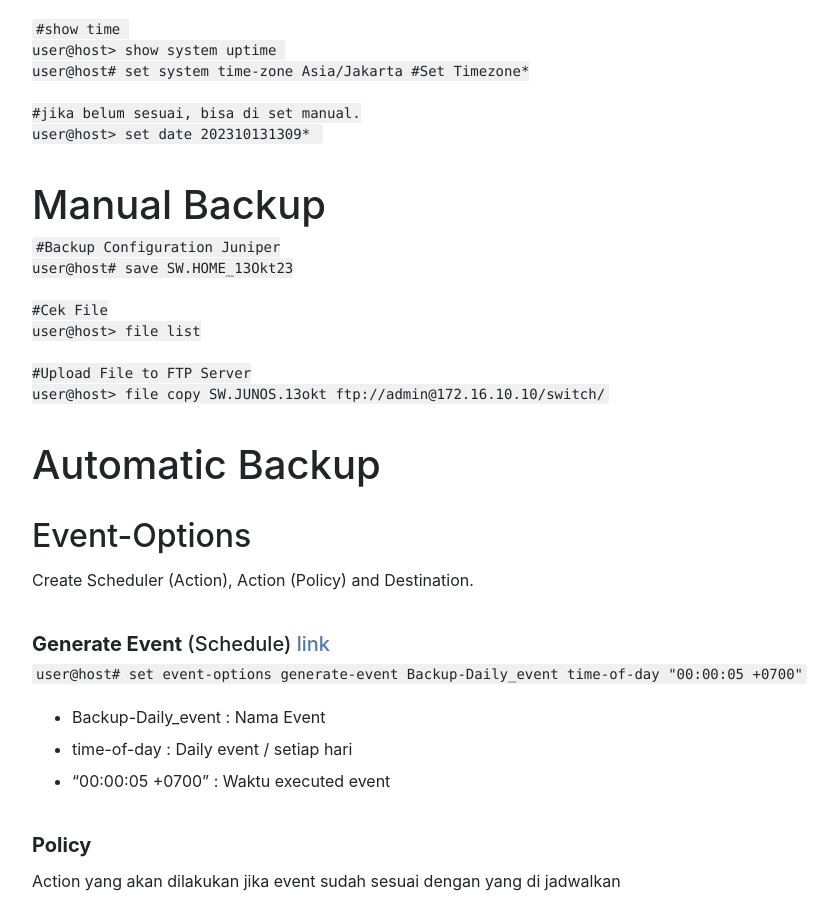
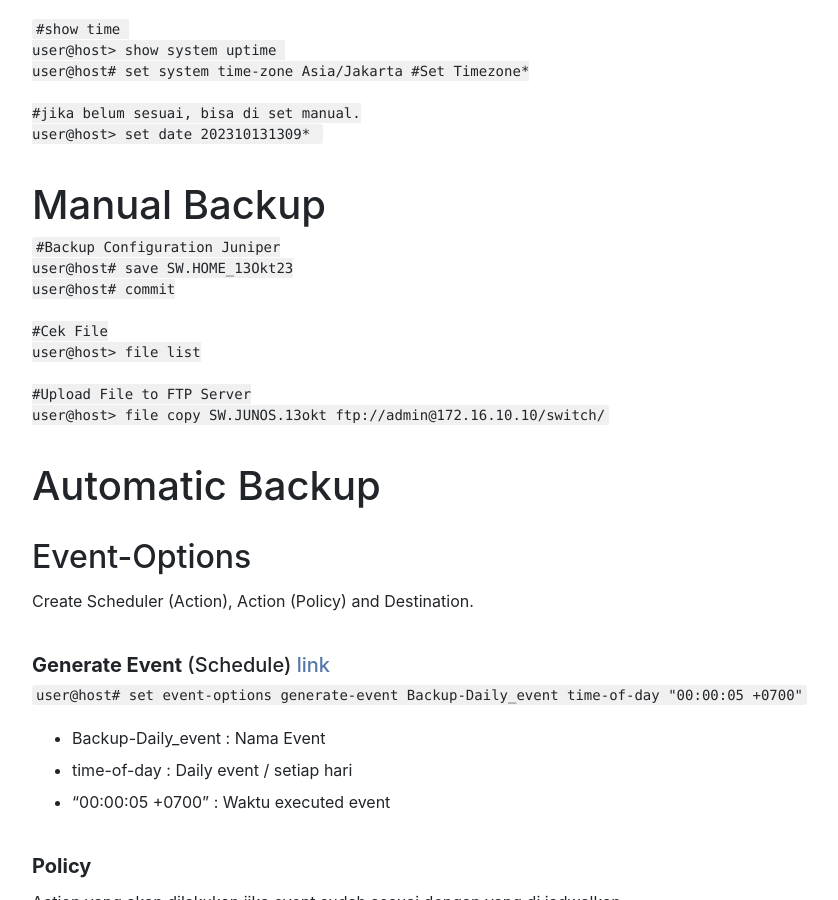
Before and after one commit to raflimaulanarizki/raflimaulanarizki.github.io, a Jekyll site: the page built from _posts/2023-10-30-Automatic_backup_Junos.md, in a window 1280 px wide and 900 px high, scrolled down 1069 px. Shown: the whole window, without its empty margins (208-1046 px from the left). Built offline with Jekyll 4.4.1, drawn with Linux system fonts in a browser that asks for light colours; nearby versions of some CDN libraries; comment, search, counter and statistics services are not loaded; a style sheet for code colours, icons or effects is not loaded.

Commit message:
update Automatic Backup

````diff
--- a/_posts/2023-10-30-Automatic_backup_Junos.md
+++ b/_posts/2023-10-30-Automatic_backup_Junos.md
@@ -25,6 +25,7 @@ user@host> set date 202310131309*
 ```bash
 #Backup Configuration Juniper
 user@host# save SW.HOME_13Okt23
+user@host# commit
 
 #Cek File
 user@host> file list
````
